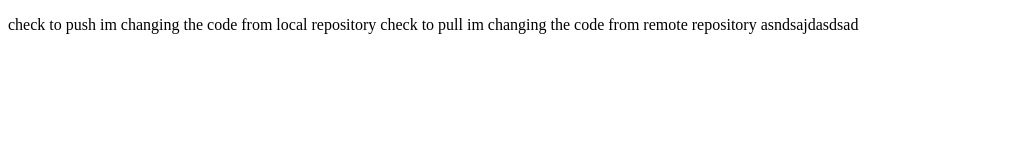
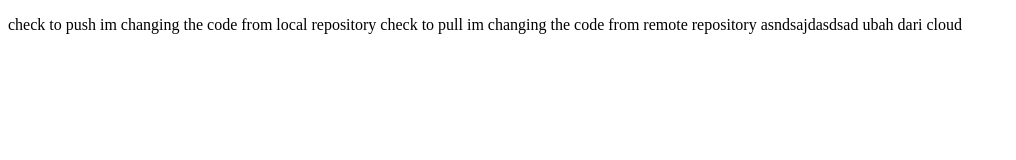
Before and after one commit to andikazidan/andikazidan.github.io, a plain HTML site: page index.html in a window 1280 px wide. Shown: the whole page, without its empty margins (0-1016 px from the left). Drawn offline with Linux system fonts and the light colour scheme.

Commit message:
Update index.html

```diff
--- a/index.html
+++ b/index.html
@@ -12,6 +12,8 @@
       im changing the code from remote repository
 
       asndsajdasdsad
+
+      ubah dari cloud
     </p>
   </body>
 </html>
```
